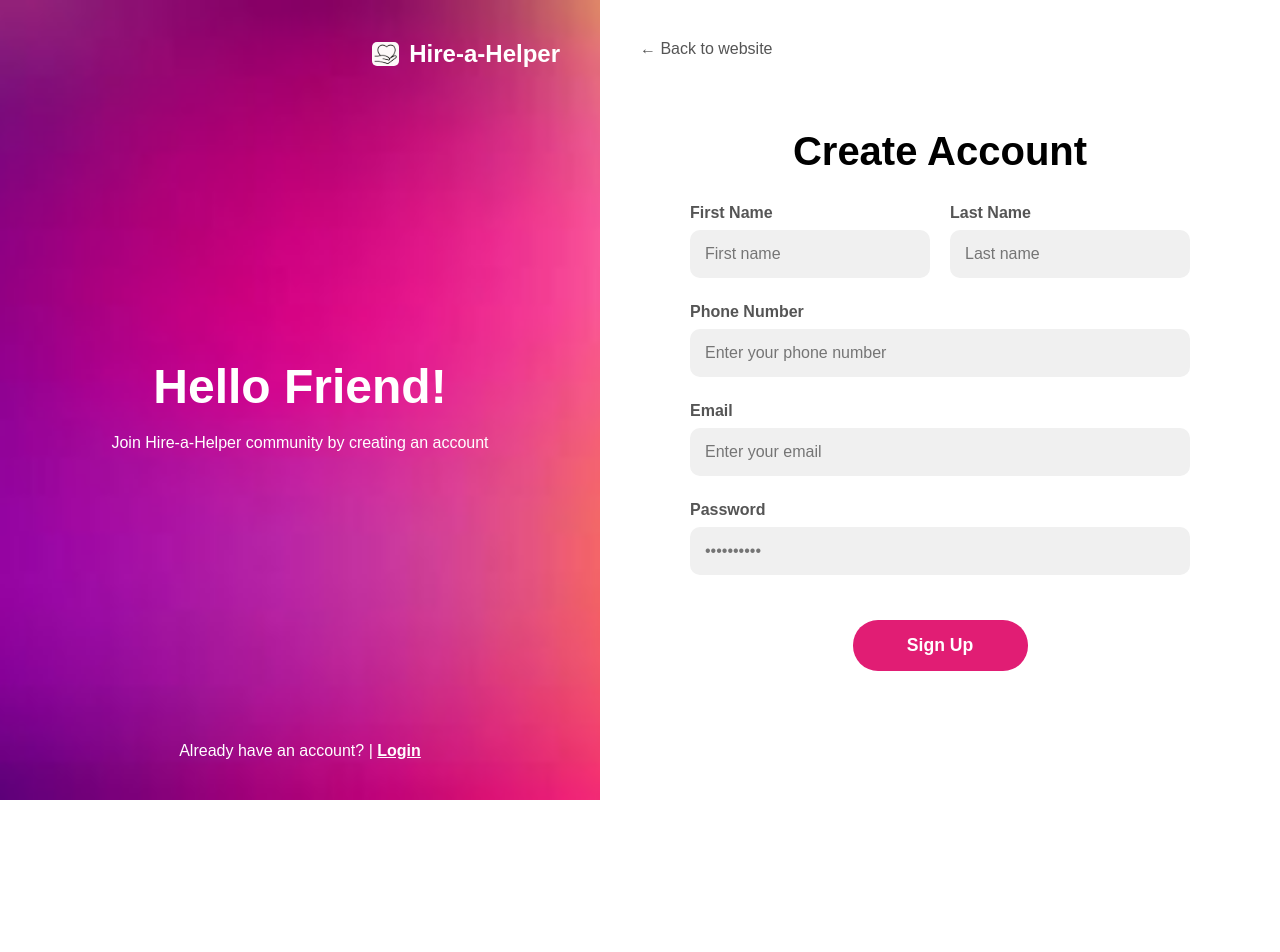
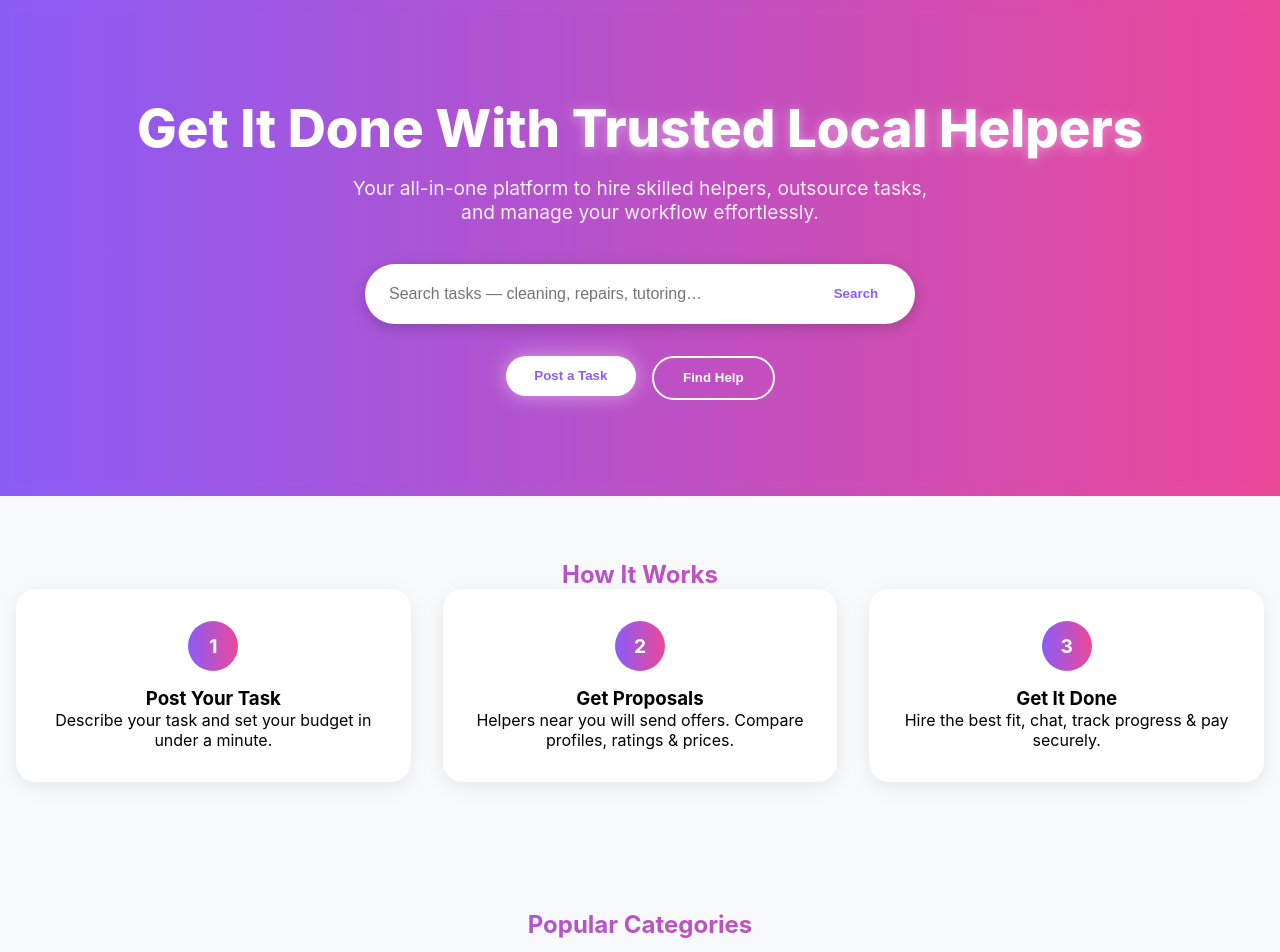
Before and after one commit to vanshsuri07/internship_infosys_2025_HireHelper, a React (Create React App) app in the folder frontend/: page / in a window 1280 px wide. Shown: the top 952 px of the page. Before the commit the page ends 800 px from the top, so only its background shows below. Built offline with nearby package versions, Linux system fonts and the light colour scheme; no server answers.

Commit message:
Add Homepage

```diff
--- a/frontend/package.json
+++ b/frontend/package.json
@@ -10,6 +10,7 @@
     "axios": "^1.13.2",
     "react": "^19.2.0",
     "react-dom": "^19.2.0",
+    "react-icons": "^5.5.0",
     "react-router-dom": "^7.9.4",
     "react-scripts": "5.0.1",
     "web-vitals": "^2.1.4"
--- a/frontend/src/App.js
+++ b/frontend/src/App.js
@@ -1,15 +1,17 @@
-import React from 'react';
-import { Routes, Route } from 'react-router-dom';
-import SignUp from './components/SignUp';
-import Login from './components/login';
-import VerifyEmail from './components/VerifyEmail'; // <-- 1. IMPORT IT
+import React from "react";
+import { Routes, Route } from "react-router-dom";
+import SignUp from "./components/SignUp";
+import Login from "./components/login";
+import VerifyEmail from "./components/VerifyEmail"; // <-- 1. IMPORT IT
 
-import './App.css';
+import "./App.css";
+import HomePage from "./components/HomePage";
 
 function App() {
   return (
     <div className="App">
       <Routes>
+        <Route path="/" element={<HomePage />} />
         {/* --- 2. ADD THE NEW ROUTE --- */}
         <Route path="/verify-email" element={<VerifyEmail />} />
 
--- /dev/null
+++ b/frontend/src/components/HomePage.css
@@ -0,0 +1,217 @@
+/* ===== HomePage.css (Refined Premium UI) ===== */
+/* Root Colors */
+:root {
+  --primary: #8b5cf6;
+  --secondary: #ec4899;
+  --dark: #1f2937;
+  --light-bg: #f9fafb;
+  --glass: rgba(255, 255, 255, 0.25);
+}
+
+body {
+  background: var(--light-bg);
+  margin: 0;
+  font-family: "Inter", sans-serif;
+}
+
+/* ===== HERO ===== */
+.hero {
+  position: relative;
+  padding: 6rem 1rem;
+  color: white;
+  text-align: center;
+  background: linear-gradient(to right, var(--primary), var(--secondary));
+  overflow: hidden;
+}
+
+.hero-overlay {
+  position: absolute;
+  inset: 0;
+  backdrop-filter: blur(6px);
+  opacity: 0.1;
+  /* allow clicks to pass through the decorative overlay */
+  pointer-events: none;
+}
+
+.hero-content {
+  position: relative;
+  z-index: 1; /* ensure content sits above the overlay */
+}
+
+.hero-buttons {
+  display: flex;
+  justify-content: center;
+  gap: 1rem;
+  margin-top: 2rem;
+}
+.hero-title {
+  font-size: 3.3rem;
+  font-weight: 800;
+}
+
+.hero-title span {
+  background: white;
+  -webkit-background-clip: text;
+  -webkit-text-fill-color: transparent;
+  filter: drop-shadow(0 2px 6px rgba(255, 255, 255, 0.4));
+}
+
+.hero-subtitle {
+  max-width: 600px;
+  margin: 1rem auto 2.5rem;
+  opacity: 0.9;
+  font-size: 1.2rem;
+}
+
+.search-bar {
+  max-width: 550px;
+  margin: 0 auto 2rem;
+  display: flex;
+  gap: 0.7rem;
+  background: white;
+  padding: 0.5rem;
+  border-radius: 50px;
+  box-shadow: 0 4px 15px rgba(0, 0, 0, 0.18);
+}
+
+.search-bar input {
+  flex: 1;
+  border: none;
+  padding: 0.8rem 1rem;
+  border-radius: 40px;
+  outline: none;
+  font-size: 1rem;
+}
+
+/* Buttons */
+.btn {
+  padding: 0.8rem 1.8rem;
+  border-radius: 50px;
+  font-weight: 600;
+  cursor: pointer;
+  border: none;
+  display: inline-block;
+  text-decoration: none;
+  transition: 0.3s ease;
+}
+
+.btn-primary {
+  background: white;
+  color: var(--primary);
+}
+
+.btn-outline {
+  background: transparent;
+  border: 2px solid white;
+  color: white;
+}
+
+.glow {
+  box-shadow: 0 0 20px rgba(255, 255, 255, 0.45);
+}
+
+.btn-primary:hover,
+.btn-outline:hover {
+  transform: translateY(-3px);
+  box-shadow: 0 8px 25px rgba(0, 0, 0, 0.25);
+}
+
+/* ===== HOW IT WORKS ===== */
+.refined-section {
+  padding: 4rem 1rem;
+  text-align: center;
+}
+
+.gradient-text {
+  background: linear-gradient(to right, var(--primary), var(--secondary));
+  -webkit-background-clip: text;
+  -webkit-text-fill-color: transparent;
+}
+
+.how-grid {
+  display: grid;
+  grid-template-columns: repeat(auto-fit, minmax(250px, 1fr));
+  gap: 2rem;
+}
+
+.step-card {
+  background: white;
+  padding: 2rem;
+  border-radius: 20px;
+  transition: 0.3s ease;
+  box-shadow: 0 5px 20px rgba(0, 0, 0, 0.08);
+}
+
+.step-card:hover {
+  transform: translateY(-8px);
+}
+
+.icon-circle {
+  width: 50px;
+  height: 50px;
+  background: linear-gradient(to right, var(--primary), var(--secondary));
+  color: white;
+  border-radius: 50%;
+  margin: 0 auto 1rem;
+  display: flex;
+  align-items: center;
+  justify-content: center;
+  font-weight: 700;
+  font-size: 1.2rem;
+}
+
+/* ===== CATEGORIES ===== */
+.category-grid {
+  display: grid;
+  grid-template-columns: repeat(auto-fit, minmax(170px, 1fr));
+  gap: 1.5rem;
+  margin-top: 2.5rem;
+}
+
+.category-card {
+  padding: 1.5rem;
+  background: white;
+  border-radius: 18px;
+  font-size: 1.1rem;
+  font-weight: 600;
+  box-shadow: 0 5px 20px rgba(0, 0, 0, 0.08);
+  transition: 0.3s ease;
+}
+
+.hover-up:hover {
+  transform: translateY(-8px);
+}
+
+/* ===== CTA ===== */
+.cta {
+  background: linear-gradient(to right, var(--primary), var(--secondary));
+  color: white;
+  padding: 4rem 1rem;
+  border-radius: 20px;
+  margin: 3rem auto;
+  max-width: 900px;
+  box-shadow: 0 6px 30px rgba(0, 0, 0, 0.2);
+
+}
+
+.cta-content{
+   gap: 1rem;
+   display: flex;
+   flex-direction: column;
+   max-width: 600px;
+   margin: auto;
+}
+
+.cta a.btn-primary {
+    min-width: 100px;
+    text-align: center;
+}
+
+/* ===== FOOTER ===== */
+.footer {
+  text-align: center;
+  padding: 2rem;
+  color: #d1d5db;
+  background: var(--dark);
+  margin-top: 3rem;
+}
--- /dev/null
+++ b/frontend/src/components/HomePage.js
@@ -0,0 +1,105 @@
+import "./HomePage.css";
+import { Link } from "react-router-dom";
+
+const HomePage = () => {
+  return (
+    <div className="homepage refined">
+      {/* ===== Hero Section ===== */}
+      <section className="hero">
+        <div className="hero-overlay" />
+        <div className="hero-content">
+          <h1 className="hero-title">
+            Get It Done With <span>Trusted Local Helpers</span>
+          </h1>
+          <p className="hero-subtitle">
+            Your all-in-one platform to hire skilled helpers, outsource tasks,
+            and manage your workflow effortlessly.
+          </p>
+
+          <div className="search-bar">
+            <input
+              type="text"
+              placeholder="Search tasks — cleaning, repairs, tutoring…"
+            />
+            <button className="btn btn-primary">Search</button>
+          </div>
+          <div className="hero-buttons">
+            <Link to="/signup">
+              <button className="btn btn-primary glow">Post a Task</button>
+            </Link>
+
+            <Link to="/helpers">
+              <button className="btn btn-outline">Find Help</button>
+            </Link>
+          </div>
+        </div>
+      </section>
+
+      {/* ===== How It Works ===== */}
+      <section className="how refined-section">
+        <h2 className="section-title gradient-text">How It Works</h2>
+        <div className="how-grid">
+          <div className="step-card">
+            <div className="icon-circle">1</div>
+            <h3>Post Your Task</h3>
+            <p>Describe your task and set your budget in under a minute.</p>
+          </div>
+          <div className="step-card">
+            <div className="icon-circle">2</div>
+            <h3>Get Proposals</h3>
+            <p>
+              Helpers near you will send offers. Compare profiles, ratings &
+              prices.
+            </p>
+          </div>
+          <div className="step-card">
+            <div className="icon-circle">3</div>
+            <h3>Get It Done</h3>
+            <p>Hire the best fit, chat, track progress & pay securely.</p>
+          </div>
+        </div>
+      </section>
+
+      {/* ===== Categories ===== */}
+      <section className="categories refined-section">
+        <h2 className="section-title gradient-text">Popular Categories</h2>
+        <div className="category-grid">
+          {[
+            "🛠️ Home Repair",
+            "🧼 Cleaning",
+            "🐾 Pet Care",
+            "🧑‍🏫 Tutoring",
+            "🪑 Assembly",
+            "🚚 Shifting",
+            "⌨️ Data Entry",
+            "🛒 Shopping",
+          ].map((item) => (
+            <div key={item} className="category-card hover-up">
+              {item}
+            </div>
+          ))}
+        </div>
+      </section>
+
+      {/* ===== CTA ===== */}
+      <section className="cta refined-section">
+        <div className="cta-content">
+          <h2>Ready to Simplify Your Life?</h2>
+          <p>
+            Post your first task now or join as a helper and start earning
+            instantly.
+          </p>
+          <Link to="/signup" className="btn btn-primary glow">
+            Get Started
+          </Link>
+        </div>
+      </section>
+
+      <footer className="footer">
+        <p>© {new Date().getFullYear()} Hire-a-Helper. All rights reserved.</p>
+      </footer>
+    </div>
+  );
+};
+
+export default HomePage;
--- a/frontend/src/components/SignUp.css
+++ b/frontend/src/components/SignUp.css
@@ -175,3 +175,14 @@
 .login-link {
   display: none;
 }
+
+.back-link {
+  display: flex;
+  align-items: center;
+  gap: 6px;
+  font-weight: 600;
+}
+
+.back-icon {
+  font-size: 1.2rem;
+}
--- a/frontend/src/components/SignUp.js
+++ b/frontend/src/components/SignUp.js
@@ -5,7 +5,7 @@
 import "./SignUp.css";
 import welcomeBackground from "../assets/HireHelper_bg.jpeg";
 import logoImage from "../assets/logo.png";
-
+import { IoArrowBack } from "react-icons/io5";
 function SignUp() {
   const [firstName, setFirstName] = useState("");
   const [lastName, setLastName] = useState("");
@@ -19,7 +19,7 @@
   const handleSubmit = async (event) => {
     event.preventDefault();
 
-    const payload = { firstName, lastName, email, phone, password };
+    const payload = { firstName, lastName, email, password };
 
     try {
       // --- API CALL ---
@@ -29,11 +29,6 @@
       );
 
       console.log("Signup success:", data);
-
-      // You can store token or user if needed:
-      // localStorage.setItem("token", data.token);
-
-      // Navigate to verify email or dashboard
       navigate("/verify-email");
     } catch (err) {
       console.error("Signup error:", err.response?.data || err.message);
@@ -76,8 +71,9 @@
 
       {/* RIGHT SIDE */}
       <div className="form-side">
-        <a href="#" className="back-link">
-          ← Back to website
+        <a href="/" className="back-link">
+          <IoArrowBack className="back-icon" />
+          Back to website
         </a>
 
         <form onSubmit={handleSubmit}>
@@ -110,13 +106,12 @@
           </div>
 
           <div className="input-group">
-            <label>Phone Number</label>
+            <label>Phone Number (Optional)</label>
             <input
               type="tel"
               placeholder="Enter your phone number"
               value={phone}
               onChange={(e) => setPhone(e.target.value)}
-              required
             />
           </div>
 
--- a/frontend/src/components/VerifyEmail.js
+++ b/frontend/src/components/VerifyEmail.js
@@ -18,14 +18,11 @@
     setError("");
 
     try {
-      // ✅ send `otp`, not `code`
       const { data } = await axiosInstance.post(API_PATHS.AUTH.VERIFY_EMAIL, {
         otp: code,
       });
 
       console.log("Verification success:", data);
-
-      // ✅ On success, navigate to login
       navigate("/login");
     } catch (err) {
       console.error("Verification failed:", err.response?.data || err.message);
@@ -37,7 +34,6 @@
 
   const handleResend = async () => {
     try {
-      // 🔹 Use a proper resend endpoint, not verify
       await axiosInstance.post(API_PATHS.AUTH.FORGOT_PASSWORD);
       alert("Verification code resent!");
     } catch (err) {
--- a/frontend/src/components/login.css
+++ b/frontend/src/components/login.css
@@ -170,3 +170,14 @@
 .signup-hyperlink:hover {
   text-decoration: none;
 }
+
+.back-link {
+  display: flex;
+  align-items: center;
+  gap: 6px;
+  font-weight: 600;
+}
+
+.back-icon {
+  font-size: 1.2rem;
+}
--- a/frontend/src/components/login.js
+++ b/frontend/src/components/login.js
@@ -5,7 +5,7 @@
 import "./login.css";
 import welcomeBackground from "../assets/HireHelper_bg.jpeg";
 import logoImage from "../assets/logo.png";
-
+import { IoArrowBack } from "react-icons/io5";
 function Login() {
   const [email, setEmail] = useState("");
   const [password, setPassword] = useState("");
@@ -53,10 +53,10 @@
     <div className="login-container">
       {/* ===== LEFT HALF (LOGIN FORM) ===== */}
       <div className="form-side">
-        <a href="#" className="back-link">
-          ← Back to website
+        <a href="/" className="back-link">
+          <IoArrowBack className="back-icon" />
+          Back to website
         </a>
-
         <form onSubmit={handleSubmit}>
           <h2>Log in to your account</h2>
 
```
Also changed, not shown: 1 other file (tests, documents, lock files or other folders).
